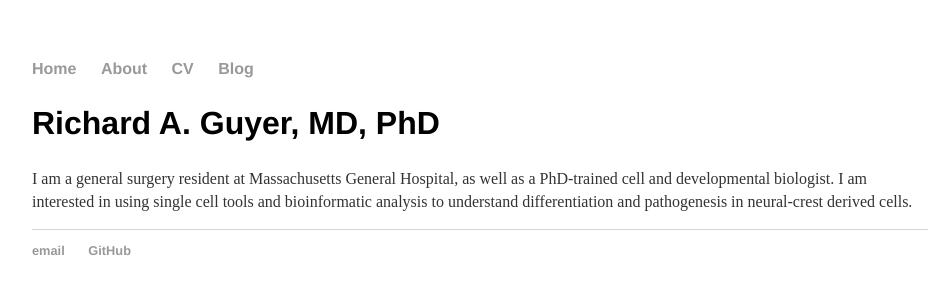
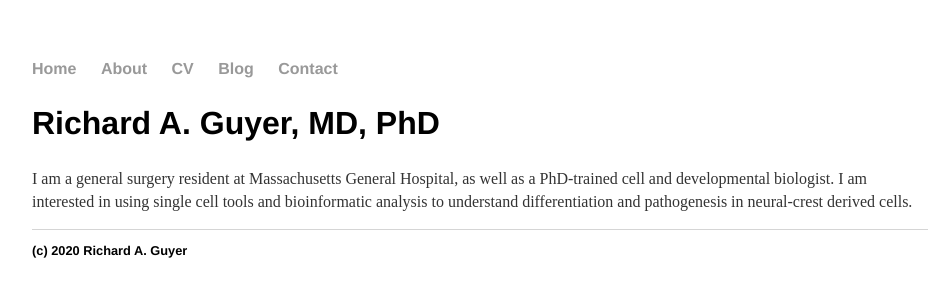
Before and after one commit to riguyer/riguyer.github.io, a Jekyll site: the page built from index.html, in a window 1280 px wide. Shown: the top 300 px of the page, without its empty margins (160-1099 px from the left). Built offline with Jekyll 4.4.1, drawn with Linux system fonts in a browser that asks for light colours.

Commit message:
Update default.html

```diff
--- a/_layouts/default.html
+++ b/_layouts/default.html
@@ -12,6 +12,7 @@
 		        	<li><a href="/about">About</a></li>
 	        		<li><a href="/cv">CV</a></li>
 	        		<li><a href="/blog">Blog</a></li>
+				<li><a href="/contact">Contact</a><li>
 	    		</ul>
 			</nav>
 			<div class="container">
@@ -21,8 +22,7 @@
 			</div><!-- /.container -->
 			<footer>
 	    		<ul>
-	        		<li><a href="mailto:riguyer@gmail.com">email</a></li>
-	        		<li><a href="https://github.com/riguyer">GitHub</a></li>
+	        		<li>(c) 2020 Richard A. Guyer </li>
 				</ul>
 			</footer>
 		</body>
```
